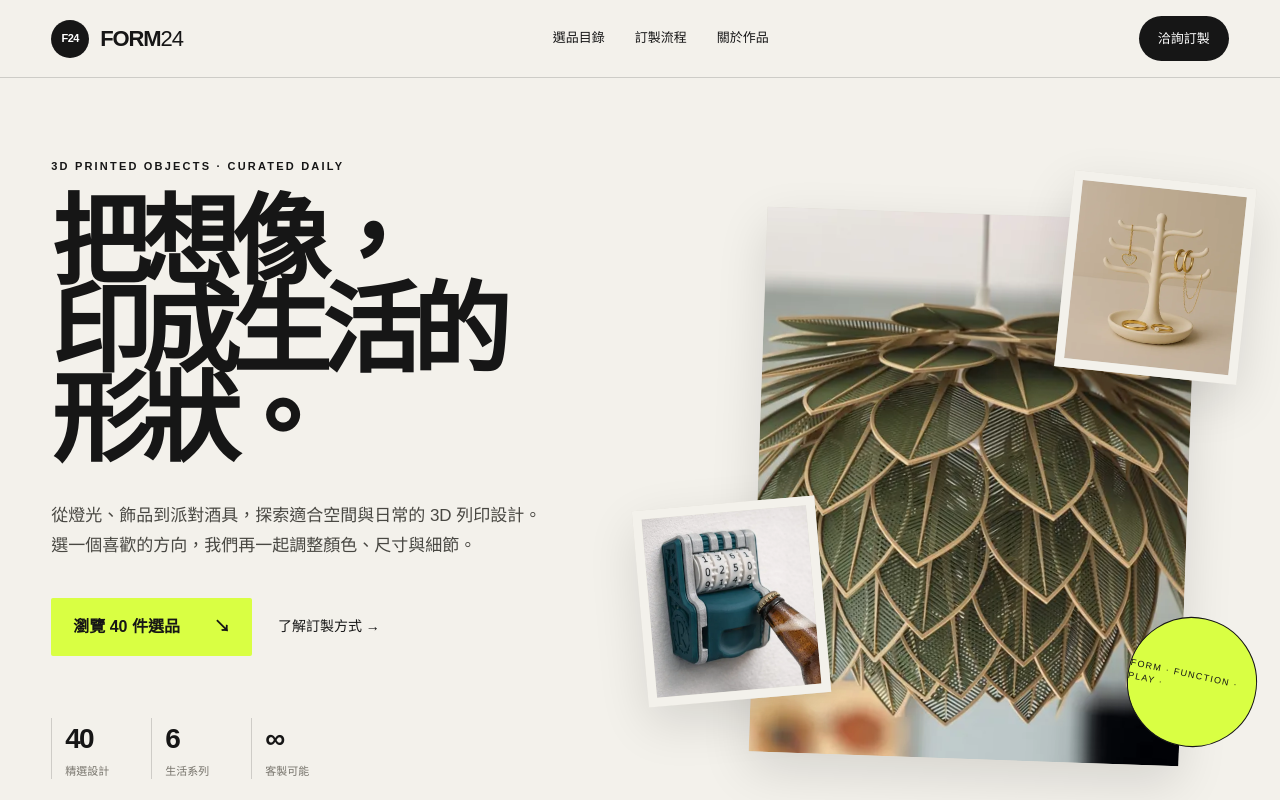
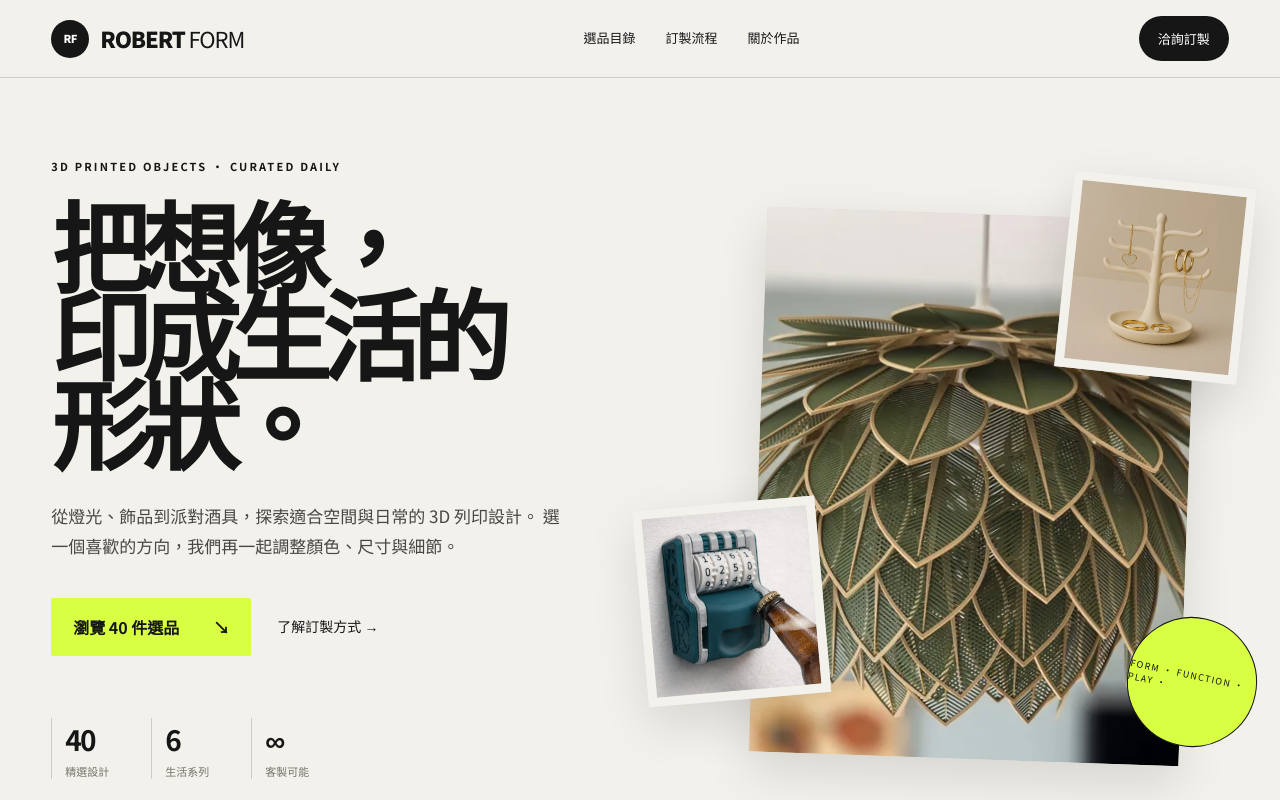
Before and after one commit to Roberto0111/roberto_form, a Next.js app: page / in a window 1280 px wide. Shown: the top 800 px of the page. Built offline with nearby package versions, Linux system fonts and the light colour scheme.

Commit message:
Rebrand site as Robert Form with Noto Sans TC

```diff
--- a/app/globals.css
+++ b/app/globals.css
@@ -14,7 +14,7 @@ body {
   margin: 0;
   background: var(--paper);
   color: var(--ink);
-  font-family: Arial, "Noto Sans TC", sans-serif;
+  font-family: var(--font-noto-sans-tc), "Noto Sans TC", sans-serif;
 }
 a { color: inherit; text-decoration: none; }
 button, input { font: inherit; }
--- a/app/layout.tsx
+++ b/app/layout.tsx
@@ -1,16 +1,13 @@
 import type { Metadata } from "next";
 import { headers } from "next/headers";
-import { Geist, Geist_Mono } from "next/font/google";
+import { Noto_Sans_TC } from "next/font/google";
 import "./globals.css";
 
-const geistSans = Geist({
-  variable: "--font-geist-sans",
-  subsets: ["latin"],
-});
-
-const geistMono = Geist_Mono({
-  variable: "--font-geist-mono",
-  subsets: ["latin"],
+const notoSansTC = Noto_Sans_TC({
+  variable: "--font-noto-sans-tc",
+  weight: ["300", "400", "500", "600", "700", "800", "900"],
+  preload: false,
+  display: "swap",
 });
 
 export async function generateMetadata(): Promise<Metadata> {
@@ -20,20 +17,20 @@ export async function generateMetadata(): Promise<Metadata> {
   const origin = `${protocol}://${host}`;
 
   return {
-    title: "FORM24｜3D 列印生活選品",
+    title: "ROBERT FORM｜3D 列印生活選品",
     description: "從燈具、飾品到酒具與家居，探索 3D 列印設計與客製可能。",
     icons: {
       icon: "/favicon.svg",
       shortcut: "/favicon.svg",
     },
     openGraph: {
-      title: "FORM24｜3D 列印生活選品",
+      title: "ROBERT FORM｜3D 列印生活選品",
       description: "把想像，印成生活的形狀。",
       images: [`${origin}/og.png`],
     },
     twitter: {
       card: "summary_large_image",
-      title: "FORM24｜3D 列印生活選品",
+      title: "ROBERT FORM｜3D 列印生活選品",
       description: "把想像，印成生活的形狀。",
       images: [`${origin}/og.png`],
     },
@@ -47,9 +44,7 @@ export default function RootLayout({
 }>) {
   return (
     <html lang="zh-Hant">
-      <body
-        className={`${geistSans.variable} ${geistMono.variable} antialiased`}
-      >
+      <body className={`${notoSansTC.variable} antialiased`}>
         {children}
       </body>
     </html>
--- a/app/page.tsx
+++ b/app/page.tsx
@@ -75,9 +75,9 @@ export default function Home() {
   return (
     <main>
       <header className="site-header">
-        <a className="brand" href="#top" aria-label="FORM24 首頁">
-          <span className="brand-mark">F24</span>
-          <span>FORM<span className="brand-light">24</span></span>
+        <a className="brand" href="#top" aria-label="ROBERT FORM 首頁">
+          <span className="brand-mark">RF</span>
+          <span>ROBERT <span className="brand-light">FORM</span></span>
         </a>
         <nav aria-label="主要導覽">
           <a href="#catalog">選品目錄</a>
@@ -189,7 +189,7 @@ export default function Home() {
       </section>
 
       <footer id="contact">
-        <div><span className="brand-mark">F24</span><strong>FORM24</strong></div>
+        <div><span className="brand-mark">RF</span><strong>ROBERT FORM</strong></div>
         <p>你的想法，值得被做出來。</p>
         <a href="mailto:hello@example.com">hello@example.com ↗</a>
         <small>Prototype catalogue · Source images linked to MakerWorld</small>
```
Also changed, not shown: 1 other file (tests, documents, lock files or other folders).
